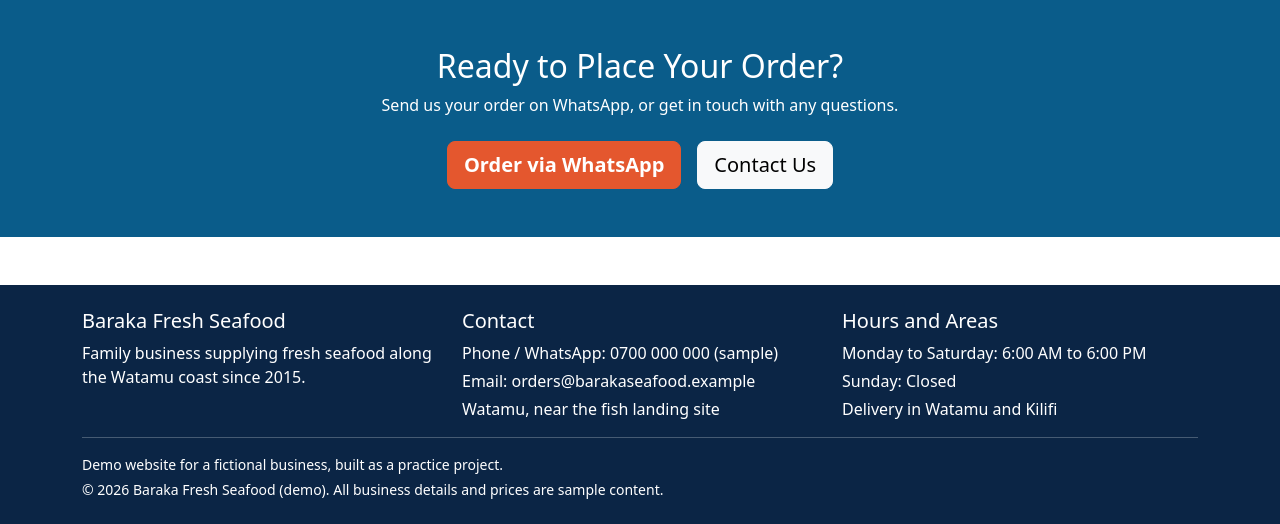
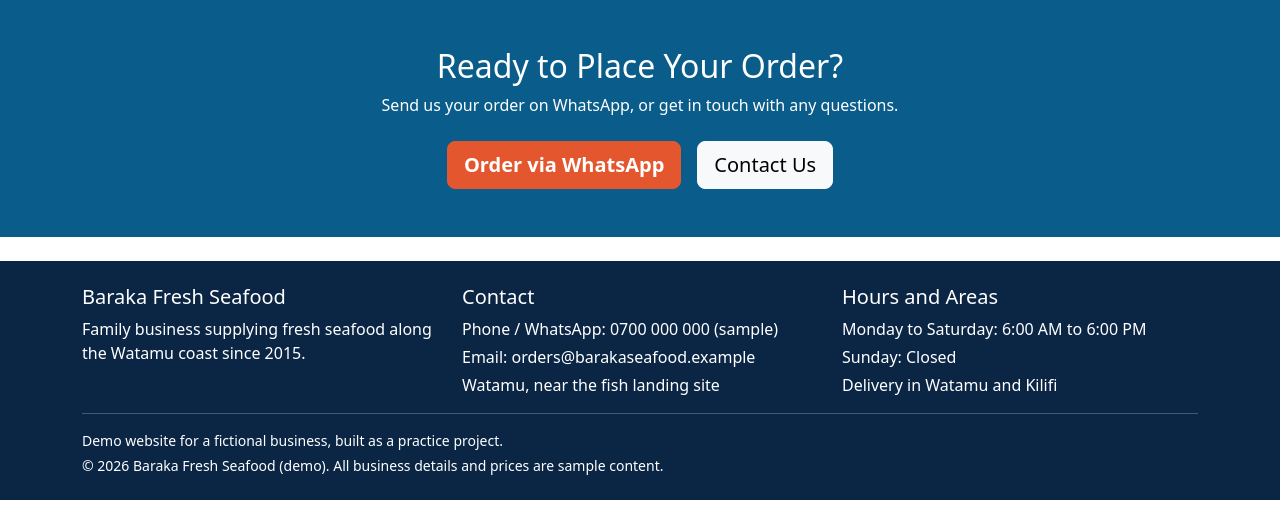
Before and after one commit to Eric-Mururu/baraka-fresh-seafood, a Django app: page /products/ in a window 1280 px wide. Shown: the part 1121-1645 px from the top of the page. After the commit the page ends 1621 px from the top, so only its background shows below. Run offline with Django 5.2, Linux system fonts and the light colour scheme.

Commit message:
Finish Products page and remove footer gap

```diff
--- a/templates/shop/base.html
+++ b/templates/shop/base.html
@@ -35,7 +35,7 @@
     {% block content %}{% endblock %}
 </main>
 
-<footer class="site-footer py-4 mt-5">
+<footer class="site-footer py-4 mt-4">
     <div class="container">
         <div class="row g-4">
             <div class="col-md-4">
```
